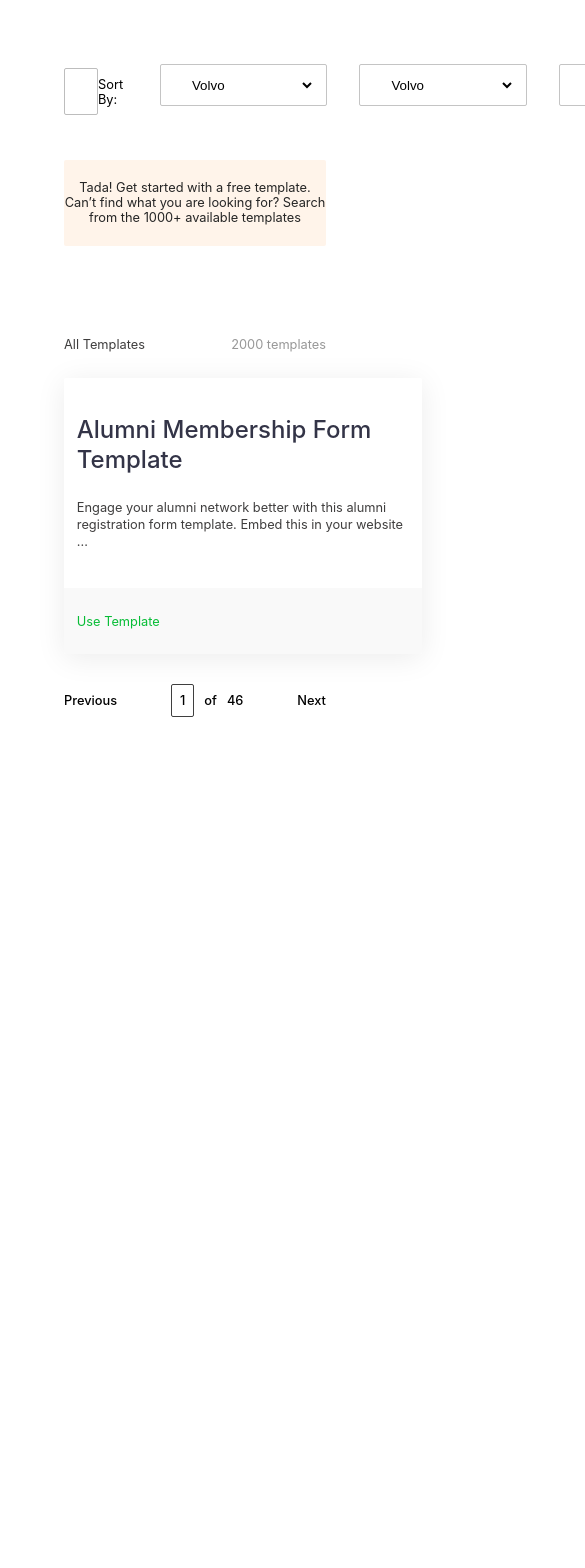
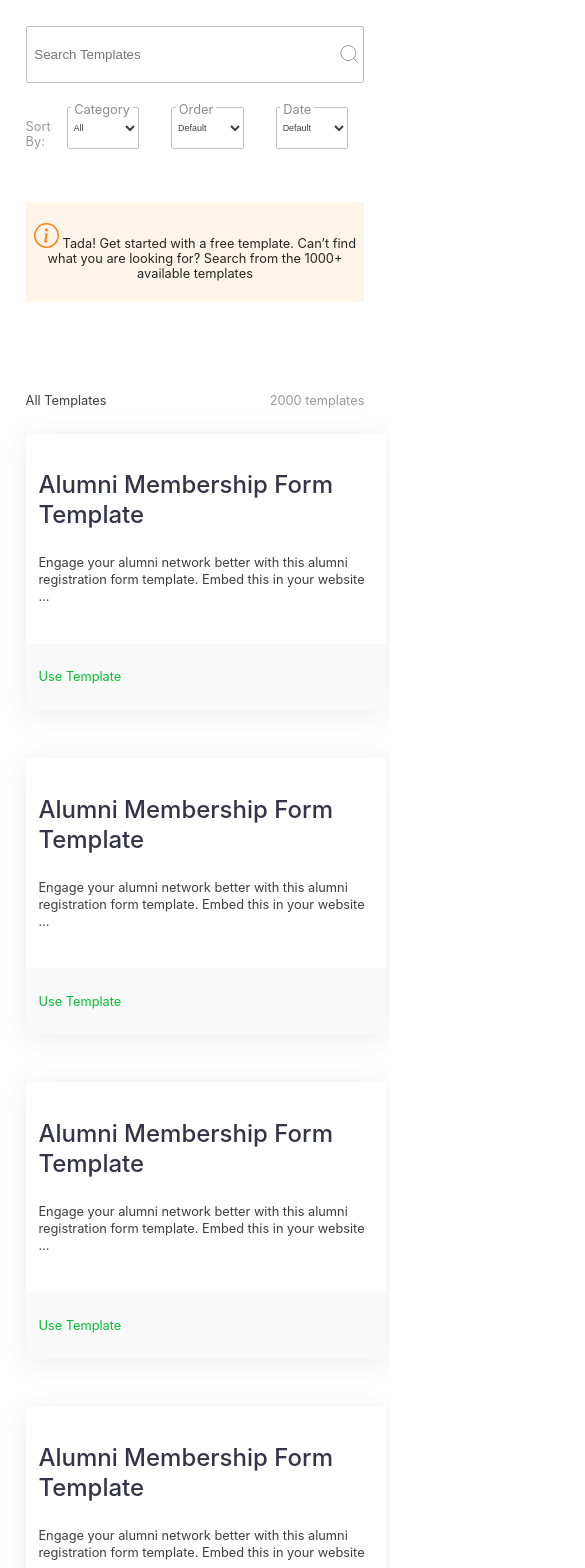
Before and after one commit to SLKhadeeja/form-plus-template-task, a React (Create React App) app: page / in a window 390 px wide. Shown: the top 1568 px of the page, 585 px wide, since content can reach past the window. Before the commit the page ends 844 px from the top, so only its background shows below. Built offline with nearby package versions, Linux system fonts and the light colour scheme.

Commit message:
added responsive stylels

```diff
--- a/src/App.js
+++ b/src/App.js
@@ -13,7 +13,14 @@ function App() {
           <p className="title">All Templates</p>
           <p className="template-quantity">2000 templates</p>
         </div>
-        <TemplateCard />
+        <div className="template-cards-wrapper">
+          <TemplateCard />
+          <TemplateCard />
+          <TemplateCard />
+          <TemplateCard />
+          <TemplateCard />
+          <TemplateCard />
+        </div>
       </div>
       <Pagination />
     </div>
--- a/src/components/header/index.js
+++ b/src/components/header/index.js
@@ -1,4 +1,5 @@
 import React from 'react';
+import { SearchIcon, WarningInfoIcon } from '../../utils/icons';
 import "./style.css";
 
 const Header = () => {
@@ -7,13 +8,14 @@ const Header = () => {
     <header>
       <div className="search-input-container">
         <input type="text" id="search" name="search" placeholder="Search Templates" />
-
+        <SearchIcon />
       </div>
       <div className="filter-container">
         <p>Sort By:</p>
         <div className="filter-item">
+          <div className="label"><p>Category</p></div>
           <select name="category">
-            <option value="volvo">Volvo</option>
+            <option value="volvo">All</option>
             <option value="saab">Saab</option>
             <option value="opel">Opel</option>
             <option value="audi">Audi</option>
@@ -21,8 +23,9 @@ const Header = () => {
         </div>
 
         <div className="filter-item">
+        <div className="label"><p>Order</p></div>
           <select name="order">
-            <option value="volvo">Volvo</option>
+            <option value="volvo">Default</option>
             <option value="saab">Saab</option>
             <option value="opel">Opel</option>
             <option value="audi">Audi</option>
@@ -30,8 +33,9 @@ const Header = () => {
         </div>
 
         <div className="filter-item">
+        <div className="label"><p>Date</p></div>
           <select name="date">
-            <option value="volvo">Volvo</option>
+            <option value="volvo">Default</option>
             <option value="saab">Saab</option>
             <option value="opel">Opel</option>
             <option value="audi">Audi</option>
@@ -40,7 +44,7 @@ const Header = () => {
       </div>
     </header>
     <div className="banner">
-      <p>Tada! Get started with a free template. Can’t find what you are looking for? Search from the 1000+ available templates</p>
+      <p><WarningInfoIcon /> Tada! Get started with a free template. Can’t find what you are looking for? Search from the 1000+ available templates</p>
     </div>
     </>
   )
--- a/src/components/header/style.css
+++ b/src/components/header/style.css
@@ -2,26 +2,35 @@ header {
   display: flex;
   justify-content: space-between;
   align-items: center;
+  flex-flow: row wrap;
 }
 
 select, input {
   border: none;
   background: none;
   width: 100%;
-  padding: 1rem;
+  padding: 0 0.2em;
+  color: #3F3F3F;
 }
 
 .filter-container {
   display: flex;
+  max-width: 100%;
+}
+
+.filter-container > p {
+  color: #989898;
 }
 
 .search-input-container {
   height: 45px;
-  width: 30%;
+  width: 35%;
   border: 0.5px solid #BDBDBD;
   border-radius: 2px;
   display: flex;
-  justify-content: center;
+  justify-content: space-between;
+  align-items: center;
+  padding: 5px;
 }
 
 .filter-item {
@@ -30,10 +39,27 @@ select, input {
   height: 40px;
   margin: 0 1rem;
   width: 150px;
-  padding: 0 0.7rem;
   display: flex;
   align-items: center;
   color: #3F3F3F;
+  position: relative;
+}
+
+.label {
+  width: fit-content;
+  height: fit-content;
+  padding: 3px;
+  background: #ffffff;
+  position: absolute;
+  top: -50%;
+  bottom: 0;
+  left: 5%;
+  transform: translateY(50%);
+  color: #8F8B8B;
+}
+
+.label > p {
+  margin: 0;
 }
 
 .banner {
@@ -46,3 +72,19 @@ select, input {
   color: #252525;
   border-radius: 2px;
 }
+
+@media screen and (max-width: 1170px) {
+  header {
+    justify-content: center;
+  }
+
+  .search-input-container {
+    width: 100%;
+    margin-bottom: 1.5rem;
+  }
+
+  select {
+    font-size: 0.7em;
+  }
+
+}
--- a/src/components/pagination/index.js
+++ b/src/components/pagination/index.js
@@ -10,7 +10,7 @@ const Pagination = () => {
         <p>of</p>
         <p>46</p>
       </div>
-      <p>Next</p>
+      <p>Next <i className="fas fa-chevron-right"></i></p>
     </div>
   )
 }
--- a/src/components/templateCard/style.css
+++ b/src/components/templateCard/style.css
@@ -1,5 +1,4 @@
 .card-container {
-  width: 358px;
   box-shadow: 0px 4px 30px rgba(0, 0, 0, 0.08);
   border-radius: 2px;
 }
--- a/src/styles/App.css
+++ b/src/styles/App.css
@@ -21,3 +21,17 @@
 .template-quantity {
   color: #989898;
 }
+
+.template-cards-wrapper {
+  display: grid;
+  grid-template-columns: repeat(auto-fit, minmax(360px, 1fr));
+  grid-gap: 3rem;
+  margin: auto;
+  justify-content: space-around;
+}
+
+@media screen and (max-width: 450px) {
+  .App {
+    padding: 2em;
+  }
+}
--- /dev/null
+++ b/src/utils/icons.js
@@ -0,0 +1,18 @@
+export const SearchIcon = () => {
+  return (
+    <svg width="20" height="20" viewBox="0 0 20 20" fill="none" xmlns="http://www.w3.org/2000/svg">
+      <path d="M9 17C13.4183 17 17 13.4183 17 9C17 4.58172 13.4183 1 9 1C4.58172 1 1 4.58172 1 9C1 13.4183 4.58172 17 9 17Z" stroke="#8F8B8B" strokeLinecap="round" strokeLinejoin="round"/>
+      <path d="M18.9999 19L14.6499 14.65" stroke="#8F8B8B" strokeLinecap="round" strokeLinejoin="round"/>
+    </svg>
+  )
+}
+
+export const WarningInfoIcon = () => {
+  return (
+    <svg width="25" height="25" viewBox="0 0 25 25" fill="none" xmlns="http://www.w3.org/2000/svg">
+      <path fillRule="evenodd" clipRule="evenodd" d="M12.5 23.4375C15.4008 23.4375 18.1828 22.2852 20.234 20.234C22.2852 18.1828 23.4375 15.4008 23.4375 12.5C23.4375 9.59919 22.2852 6.8172 20.234 4.76602C18.1828 2.71484 15.4008 1.5625 12.5 1.5625C9.59919 1.5625 6.8172 2.71484 4.76602 4.76602C2.71484 6.8172 1.5625 9.59919 1.5625 12.5C1.5625 15.4008 2.71484 18.1828 4.76602 20.234C6.8172 22.2852 9.59919 23.4375 12.5 23.4375ZM12.5 25C15.8152 25 18.9946 23.683 21.3388 21.3388C23.683 18.9946 25 15.8152 25 12.5C25 9.18479 23.683 6.00537 21.3388 3.66117C18.9946 1.31696 15.8152 0 12.5 0C9.18479 0 6.00537 1.31696 3.66117 3.66117C1.31696 6.00537 0 9.18479 0 12.5C0 15.8152 1.31696 18.9946 3.66117 21.3388C6.00537 23.683 9.18479 25 12.5 25Z" fill="#FC830A"/>
+      <path d="M13.9531 10.2938L10.3749 10.7422L10.2468 11.336L10.9499 11.4656C11.4093 11.575 11.4999 11.7406 11.3999 12.1985L10.2468 17.6172C9.94368 19.0188 10.4109 19.6781 11.5093 19.6781C12.3609 19.6781 13.3499 19.2844 13.7984 18.7438L13.9359 18.0938C13.6234 18.3688 13.1671 18.4781 12.864 18.4781C12.4343 18.4781 12.278 18.1766 12.389 17.6453L13.9531 10.2938Z" fill="#FC830A"/>
+      <path d="M12.5 8.59375C13.3629 8.59375 14.0625 7.8942 14.0625 7.03125C14.0625 6.16831 13.3629 5.46875 12.5 5.46875C11.6371 5.46875 10.9375 6.16831 10.9375 7.03125C10.9375 7.8942 11.6371 8.59375 12.5 8.59375Z" fill="#FC830A"/>
+    </svg>
+  )
+}
```
